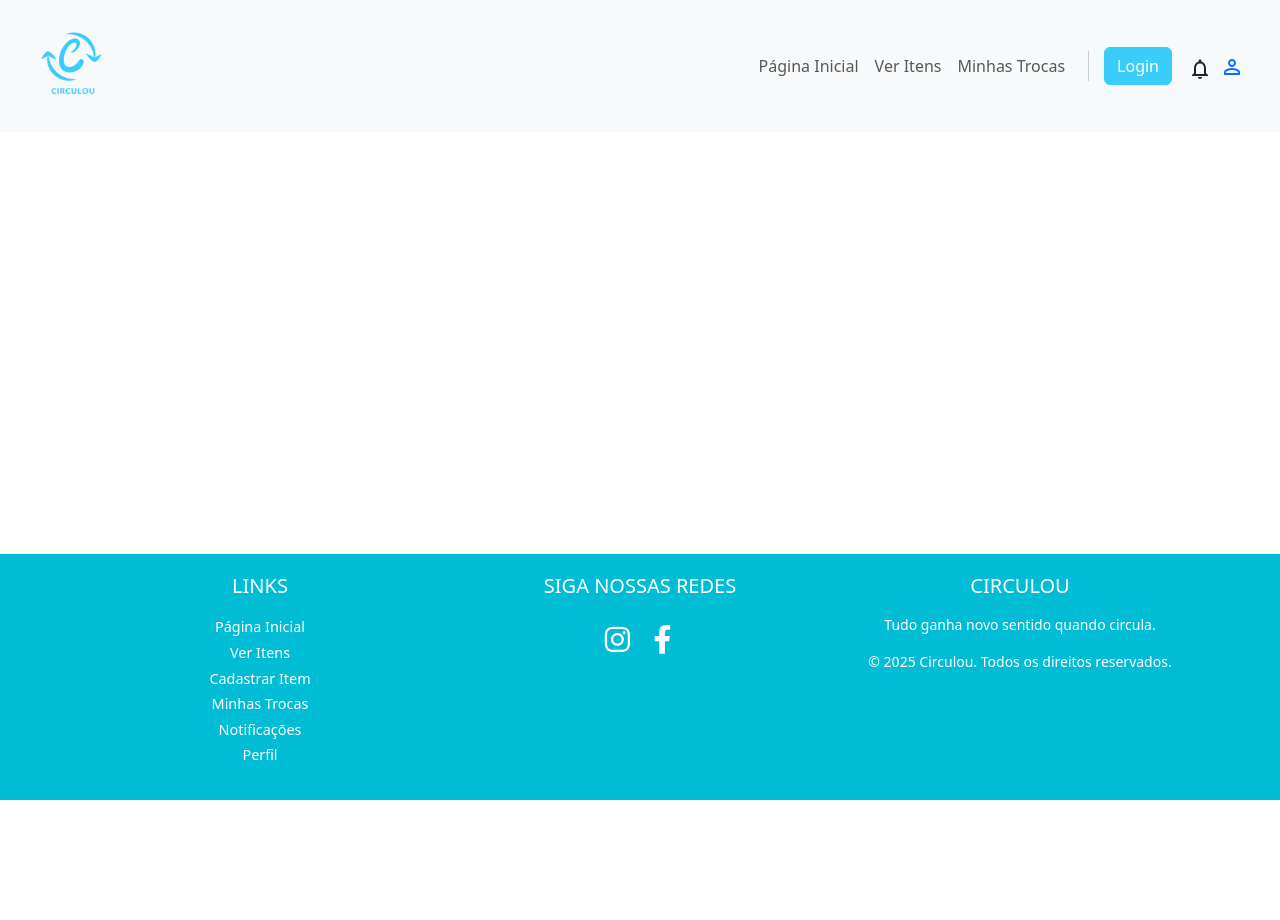
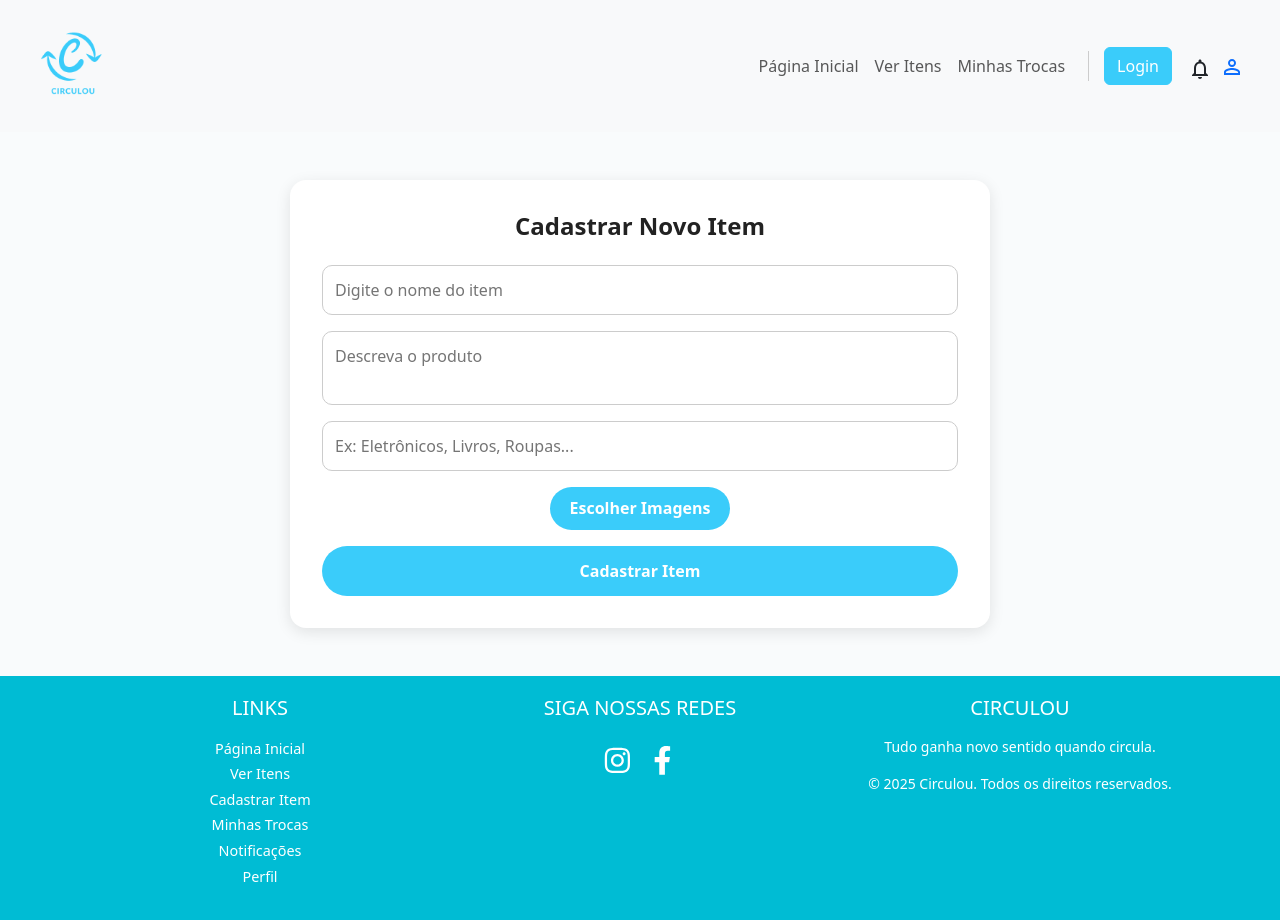
Before and after one commit to brunamartinsdev/frontend-feira-de-trocas, a React (Vite) app: page /cadastrar-item in a window 1280 px wide. Before the commit the page ends 800 px from the top, so only its background shows below. Built offline with nearby package versions, Linux system fonts and the light colour scheme.

Commit message:
CadsatrodeItem

```diff
--- a/package.json
+++ b/package.json
@@ -12,6 +12,7 @@
   "dependencies": {
     "axios": "^1.10.0",
     "bootstrap": "^5.3.0",
+    "jwt-decode": "^4.0.0",
     "react": "^19.1.0",
     "react-dom": "^19.1.0",
     "react-icons": "^5.5.0",
--- a/src/App.jsx
+++ b/src/App.jsx
@@ -3,6 +3,7 @@ import './App.css';
 import { BrowserRouter, Routes, Route } from 'react-router-dom';
 
 import LoginPage from './pages/LoginPage';
+import CadastrarItemPage from './pages/CadastrarItemPage';
 
 import Header from './components/Header.jsx';
 import Footer from './components/Footer.jsx';
@@ -18,6 +19,7 @@ function App() {
       <Routes>
         <Route path="/" element={<HomePage />} />
         <Route path="/login" element={<LoginPage />} />
+        <Route path="/cadastrar-item" element={<CadastrarItemPage />} />
         {/* Exemplo de páginas futuras:
         <Route path="/perfil" element={<PerfilPage />} />
         <Route path="/cadastro" element={<CadastroItemPage />} />
--- /dev/null
+++ b/src/pages/CadastrarItemPage.css
@@ -0,0 +1,105 @@
+.cadastro-container {
+  display: flex;
+  justify-content: center;
+  align-items: center;
+  padding: 3rem 1rem;
+  flex: 1;
+  background-color: #f9fbfc;
+}
+
+.cadastro-card {
+  background-color: #fff;
+  padding: 2rem;
+  max-width: 700px;
+  width: 100%;
+  border-radius: 16px;
+  box-shadow: 0 4px 15px rgba(0, 0, 0, 0.1);
+  text-align: center;
+
+  display: flex;
+  flex-direction: column;
+  align-items: center;
+}
+
+.titulo {
+  font-size: 1.5rem;
+  font-weight: bold;
+  color: #222;
+  margin-bottom: 1.5rem;
+}
+
+
+.cadastro-card input[type="text"],
+.cadastro-card input[type="file"],
+.cadastro-card textarea {
+  width: 100%;
+  padding: 0.75rem;
+  margin-bottom: 1rem;
+  border-radius: 10px;
+  border: 1px solid #ccc;
+  font-size: 1rem;
+  resize: none;
+}
+
+
+.preview-grid {
+  display: flex;
+  flex-wrap: wrap;
+  justify-content: center;
+  align-items: center;
+  gap: 12px;
+  margin-bottom: 1rem;
+  width: 100%;
+}
+
+.preview-img {
+  width: 110px;
+  height: 110px;
+  object-fit: cover;
+  border-radius: 12px;
+  border: 3px solid #3accfa;
+  box-shadow: 0 4px 8px rgba(0, 0, 0, 0.2);
+  transition: transform 0.3s ease;
+}
+
+.btn-cadastrar-imagem {
+  background-color: #3accfa;
+  color: white;
+  border: none;
+  padding: 0.6rem 1.2rem;
+  border-radius: 25px;
+  font-weight: bold;
+  cursor: pointer;
+  transition: 0.3s;
+  display: inline-block;
+  margin-bottom: 1rem;
+  text-align: center;
+}
+
+.btn-cadastrar-imagem:hover {
+  background-color: #1bb2e1;
+}
+
+
+.btn-cadastrar {
+  width: 100%;
+  background-color: #3accfa;
+  color: white;
+  border: none;
+  padding: 0.8rem;
+  border-radius: 25px;
+  font-weight: bold;
+  cursor: pointer;
+  transition: 0.3s;
+}
+
+.btn-cadastrar:hover {
+  background-color: #1bb2e1;
+}
+
+
+.erro {
+  color: red;
+  font-size: 0.9rem;
+  margin-bottom: 1rem;
+}
--- /dev/null
+++ b/src/pages/CadastrarItemPage.jsx
@@ -0,0 +1,127 @@
+import React, { useState } from 'react';
+import './CadastrarItemPage.css';
+import { useNavigate } from 'react-router-dom';
+
+const CadastrarItemPage = () => {
+  const [nome, setNome] = useState('');
+  const [descricao, setDescricao] = useState('');
+  const [categoria, setCategoria] = useState('');
+  const [imagens, setImagens] = useState([]);
+  const [previewUrls, setPreviewUrls] = useState([]);
+  const [erro, setErro] = useState('');
+  const navigate = useNavigate();
+
+  const handleImagemChange = (e) => {
+    const arquivos = Array.from(e.target.files).slice(0, 3); // Máximo 3
+    setImagens(arquivos);
+    setPreviewUrls(arquivos.map((file) => URL.createObjectURL(file)));
+  };
+
+  const handleSubmit = async (e) => {
+    e.preventDefault();
+    setErro('');
+
+    if (imagens.length === 0) return setErro('Selecione ao menos uma imagem.');
+
+    try {
+      const uploadedUrls = [];
+
+      for (const imagem of imagens) {
+        const formData = new FormData();
+        formData.append('file', imagem);
+        formData.append('upload_preset', 'circulou_unsigned');
+
+        const res = await fetch('https://api.cloudinary.com/v1_1/dzjfzzcps/image/upload', {
+          method: 'POST',
+          body: formData
+        });
+
+        const data = await res.json();
+        uploadedUrls.push(data.secure_url);
+      }
+
+      const token = localStorage.getItem('token');
+      const apiRes = await fetch('http://localhost:8084/itens', {
+        method: 'POST',
+        headers: {
+          'Content-Type': 'application/json',
+          Authorization: `Bearer ${token}`
+        },
+        body: JSON.stringify({
+          nome,
+          descricao,
+          categoria,
+          foto: uploadedUrls[0] // apenas a primeira imagem por enquanto
+        })
+      });
+
+      if (!apiRes.ok) {
+        const data = await apiRes.json();
+        throw new Error(data.error || 'Erro ao cadastrar item.');
+      }
+
+      navigate('/');
+    } catch (err) {
+      console.error(err);
+      setErro(err.message);
+    }
+  };
+
+  return (
+    <div className="cadastro-container">
+      <form className="cadastro-card" onSubmit={handleSubmit}>
+        <h2 className="titulo">Cadastrar Novo Item</h2>
+
+        {previewUrls.length > 0 && (
+  <div className="preview-grid">
+    {previewUrls.map((foto, idx) => (
+      <img key={idx} src={foto} alt={`Preview ${idx + 1}`} className="preview-img" />
+    ))}
+  </div>
+)}
+
+
+
+        <input
+          type="text"
+          placeholder="Digite o nome do item"
+          value={nome}
+          onChange={(e) => setNome(e.target.value)}
+          required
+        />
+
+        <textarea
+          placeholder="Descreva o produto"
+          value={descricao}
+          onChange={(e) => setDescricao(e.target.value)}
+          required
+        />
+
+        <input
+          type="text"
+          placeholder="Ex: Eletrônicos, Livros, Roupas..."
+          value={categoria}
+          onChange={(e) => setCategoria(e.target.value)}
+          required
+        />
+
+        <label className="btn-cadastrar-imagem">
+          Escolher Imagens
+          <input
+            type="file"
+            accept="image/*"
+            multiple
+            onChange={handleImagemChange}
+            hidden
+          />
+        </label>
+
+        {erro && <p className="erro">{erro}</p>}
+
+        <button type="submit" className="btn-cadastrar">Cadastrar Item</button>
+      </form>
+    </div>
+  );
+};
+
+export default CadastrarItemPage;
```
Also changed, not shown: 1 other file (tests, documents, lock files or other folders).
